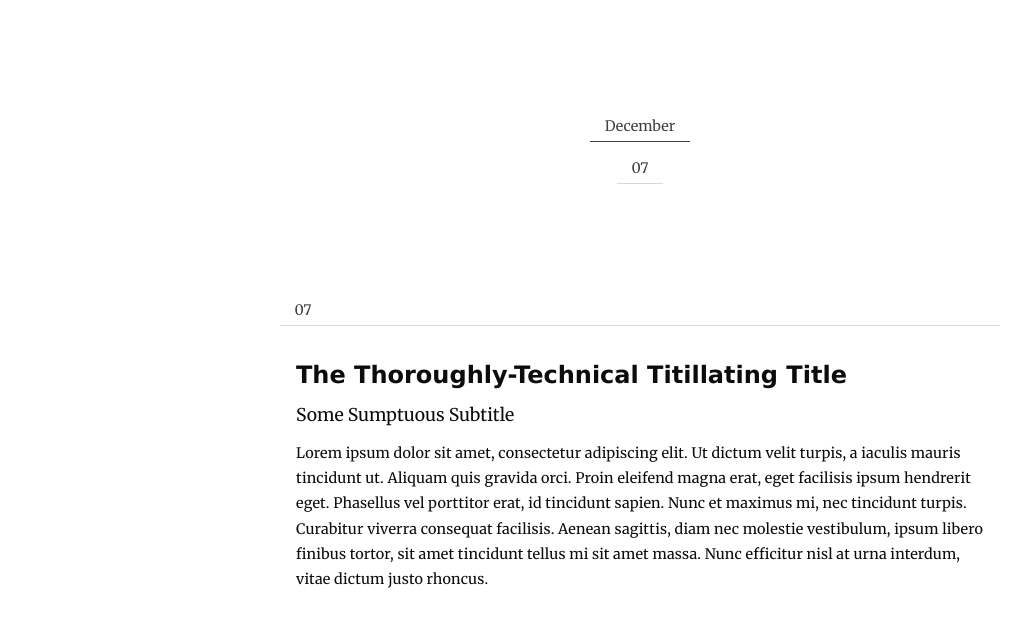
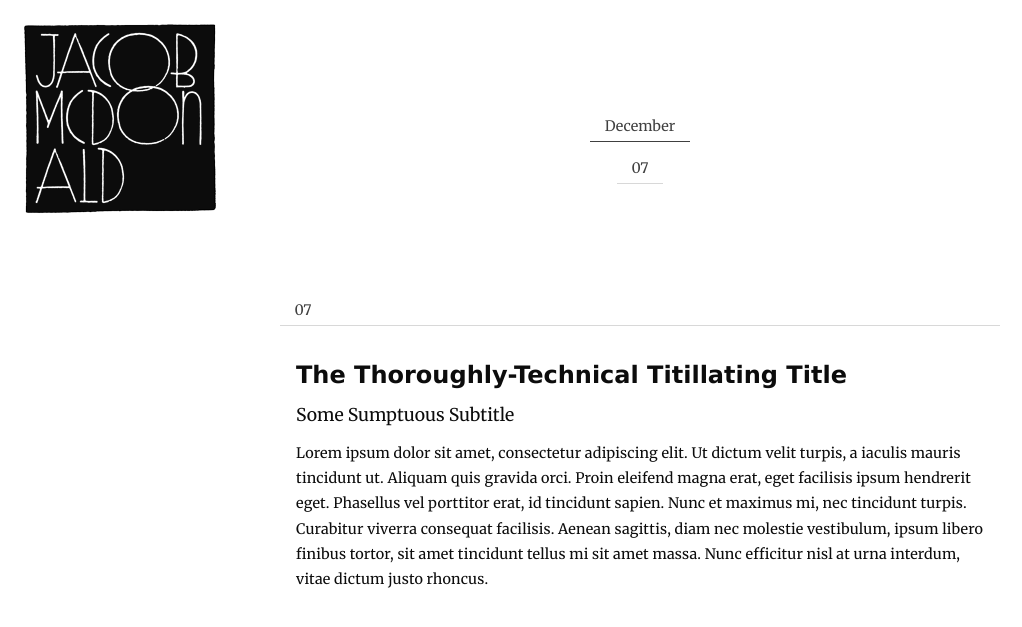
Before and after one commit to jmc734/jmc734.github.io, a Jekyll site: the page built from index.html, in a window 1280 px wide. Shown: the top 627 px of the page, without its empty margins (0-1022 px from the left). Built offline with Jekyll 4.4.1, drawn with Linux system fonts in a browser that asks for light colours; some web fonts are replaced.

Commit message:
Added Ex Libri-style logo

```diff
--- a/_includes/header.html
+++ b/_includes/header.html
@@ -1,7 +1,9 @@
 <header class="nav">
 
-	<div class="title">
-
+	<div class="logo">
+		<a href="/">
+			<img src="/asset/image/logo_200.png" width="200"/>
+		</a>
 	</div>
 
 </header>
--- a/asset/css/main.css
+++ b/asset/css/main.css
@@ -14,7 +14,17 @@ body {
 
 .nav {
 
-	display: none;
+	position: absolute;
+	top: 0;
+	left: 0;
+
+}
+
+.nav .logo {
+
+	width: 200px;
+	height: 200px;
+	margin: 20px;
 
 }
 
```
Also changed, not shown: asset/image/logo.png (added), asset/image/logo_200.png (added).
